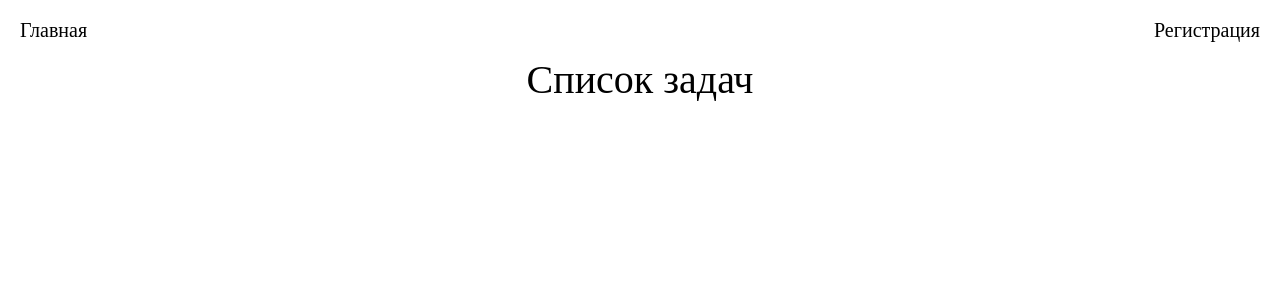
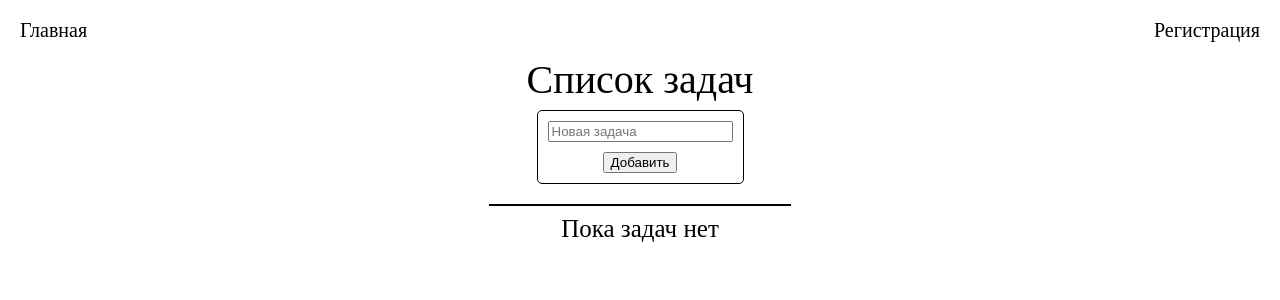
Before and after one commit to alexbuyan/xp_project, a React (Create React App) app in the folder frontend/: page / in a window 1280 px wide. Shown: the top 300 px of the page. Built offline with nearby package versions, Linux system fonts and the light colour scheme.

Commit message:
adding todo list show

```diff
--- a/frontend/src/pages/Home/Home.module.scss
+++ b/frontend/src/pages/Home/Home.module.scss
@@ -10,3 +10,49 @@
     font-size: 40px;
     font-weight: 500;
 }
+
+.addTask {
+    display: flex;
+    flex-direction: column;
+    justify-content: center;
+    align-items: center;
+    margin: 10px;
+
+    border: 1px solid black;
+    padding: 10px;
+    border-radius: 5px;
+}
+
+.addButton {
+    margin-top: 10px;
+}
+
+.separator {
+    border: 1px solid black;
+    width: 300px;
+    margin: 10px;
+}
+
+.todoList {
+    display: flex;
+    flex-direction: column;
+    justify-content: center;
+    align-items: center;
+    margin: 10px;
+}
+
+.todo {
+    margin: 5px;
+    border: 1px solid black;
+    padding: 10px;
+    border-radius: 5px;
+    font-size: 25px;
+    font-weight: 300;
+}
+
+.empty {
+    p {
+        font-size: 25px;
+        font-weight: 300;
+    }
+}
--- a/frontend/src/pages/Home/index.tsx
+++ b/frontend/src/pages/Home/index.tsx
@@ -1,9 +1,48 @@
+import { useState } from "react";
 import styles from "./Home.module.scss";
 
-export default function index() {
+export default function Home() {
+  const [todos, setTodos] = useState<string[]>([]);
+  const [todo, setTodo] = useState("");
+
+  const addTodo = () => {
+    if (todo !== "") {
+      setTodos([...todos, todo]);
+      setTodo("");
+    }
+  };
+
   return (
     <div className={styles.body}>
       <h1 className={styles.header}>Список задач</h1>
+      <div className={styles.addTask}>
+        <input
+          type="text"
+          placeholder="Новая задача"
+          name="todo"
+          value={todo}
+          onChange={(e) => {
+            setTodo(e.target.value);
+          }}
+        />
+        <button className={styles.addButton} onClick={addTodo}>
+          Добавить
+        </button>
+      </div>
+      <div className={styles.separator} />
+      {todos?.length > 0 ? (
+        <ul className={styles.todoList}>
+          {todos.map((todo, index) => (
+            <li className={styles.todo} key={index}>
+              {todo}
+            </li>
+          ))}
+        </ul>
+      ) : (
+        <div className={styles.empty}>
+          <p>Пока задач нет</p>
+        </div>
+      )}
     </div>
   );
 }
--- a/frontend/src/pages/Register/index.tsx
+++ b/frontend/src/pages/Register/index.tsx
@@ -1,7 +1,7 @@
 import React from "react";
 import styles from "./Register.module.scss";
 
-export default function index() {
+export default function Register() {
   return (
     <div className={styles.body}>
       <div className={styles.inputs}>
```
